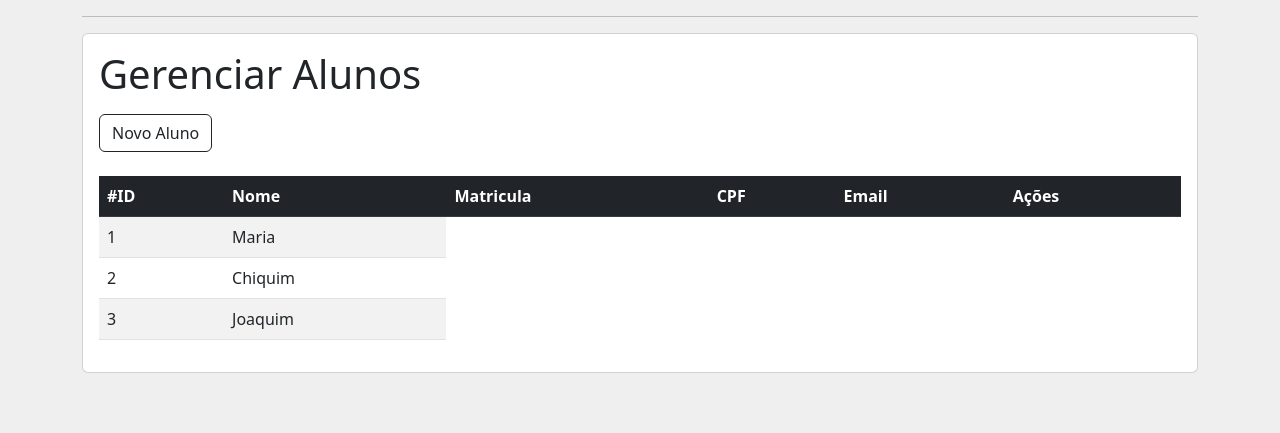
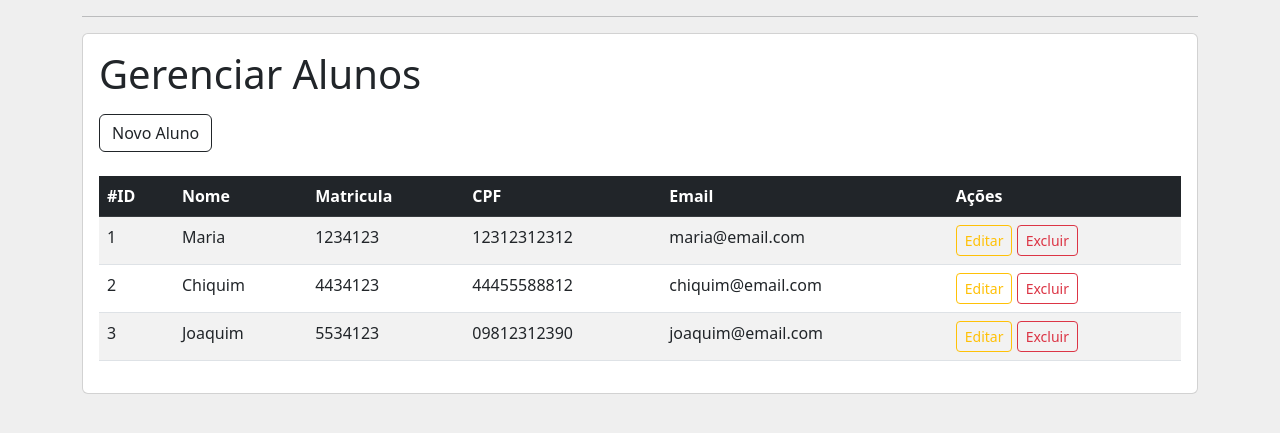
Before and after one commit to n3vill/crud-php-oo-atividade, a PHP site: page /alunos/listar in a window 1280 px wide. Shown: the part 54-487 px from the top of the page. Run offline with PHP 8.4, Linux system fonts and the light colour scheme; data comes from the database, SQL or seed files in the repository.

Commit message:
Iniciando Cadastro de aluno]

```diff
--- a/Views/aluno/listar.phtml
+++ b/Views/aluno/listar.phtml
@@ -18,16 +18,23 @@
         </thead>
         <tbody>
             <?php
-                if(isset($alunos) && sizeOf($alunos) > 0){
-                    foreach ($alunos as $aluno) {
+                // if(isset($alunos) && sizeOf($alunos) > 0){
+                    foreach ($alunos ?? [] as $aluno) {
                         echo "
                             <tr>
                                 <td>{$aluno->id}</td>
                                 <td>{$aluno->nome}</td>
+                                <td>{$aluno->matricula}</td>
+                                <td>{$aluno->cpf}</td>
+                                <td>{$aluno->email}</td>
+                                <td>
+                                    <a href='' class='btn btn-outline-warning btn-sm'>Editar</a>
+                                    <a href='' class='btn btn-outline-danger btn-sm'>Excluir</a>
+                                </td>
                             </tr>
                         ";
                     }
-                }
+                // }
             ?>
         </tbody>
     </table>
--- a/src/Controller/AlunoController.php
+++ b/src/Controller/AlunoController.php
@@ -21,7 +21,12 @@ class AlunoController extends AbstractController
 
     public function cadastrar(): void
     {
-        $this->render('aluno/cadastrar');
+        if (true === empty($_POST)) {
+            $this->render('aluno/cadastrar');
+            return;
+        }
+
+
     }
 
     public function excluir(): void
--- a/src/Repository/AlunoRepository.php
+++ b/src/Repository/AlunoRepository.php
@@ -34,6 +34,15 @@ class AlunoRepository implements RepositoryInterface
 
     public function inserir(object $dados): object
     {
+        $matricula = date('Ymds') . substr($dados->cpf, -2);
+
+        $sql = "INSERT INTO " . self::TABLE .
+            "(nome, email, cpf, matricula, status, dataNascimento, genero) " .
+            "VALUES ('{$dados->nome}', '{$dados->email}', '{$dados->cpf}', '{$matricula}', '1', '{$dados->dataNascimento}', '{$dados->genero}');";
+
+
+
+
         return $dados;
     }
 
```
